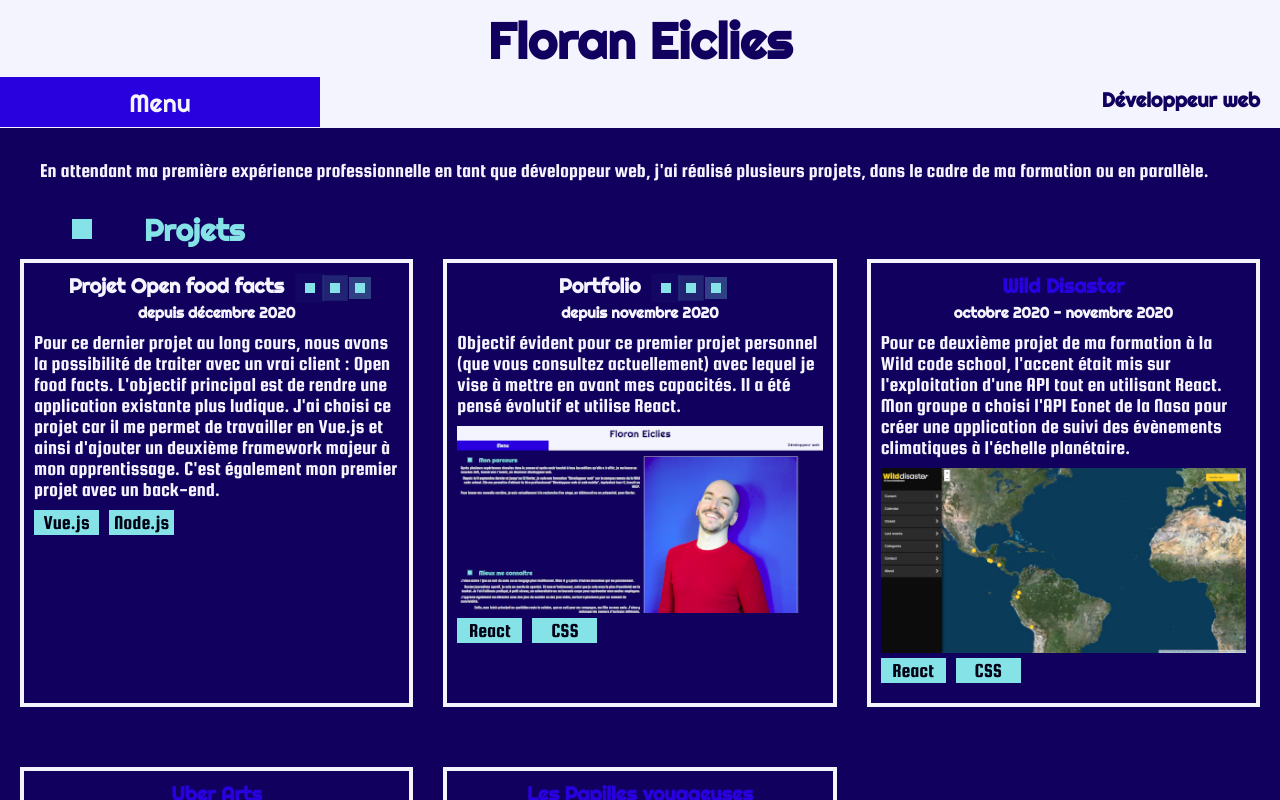
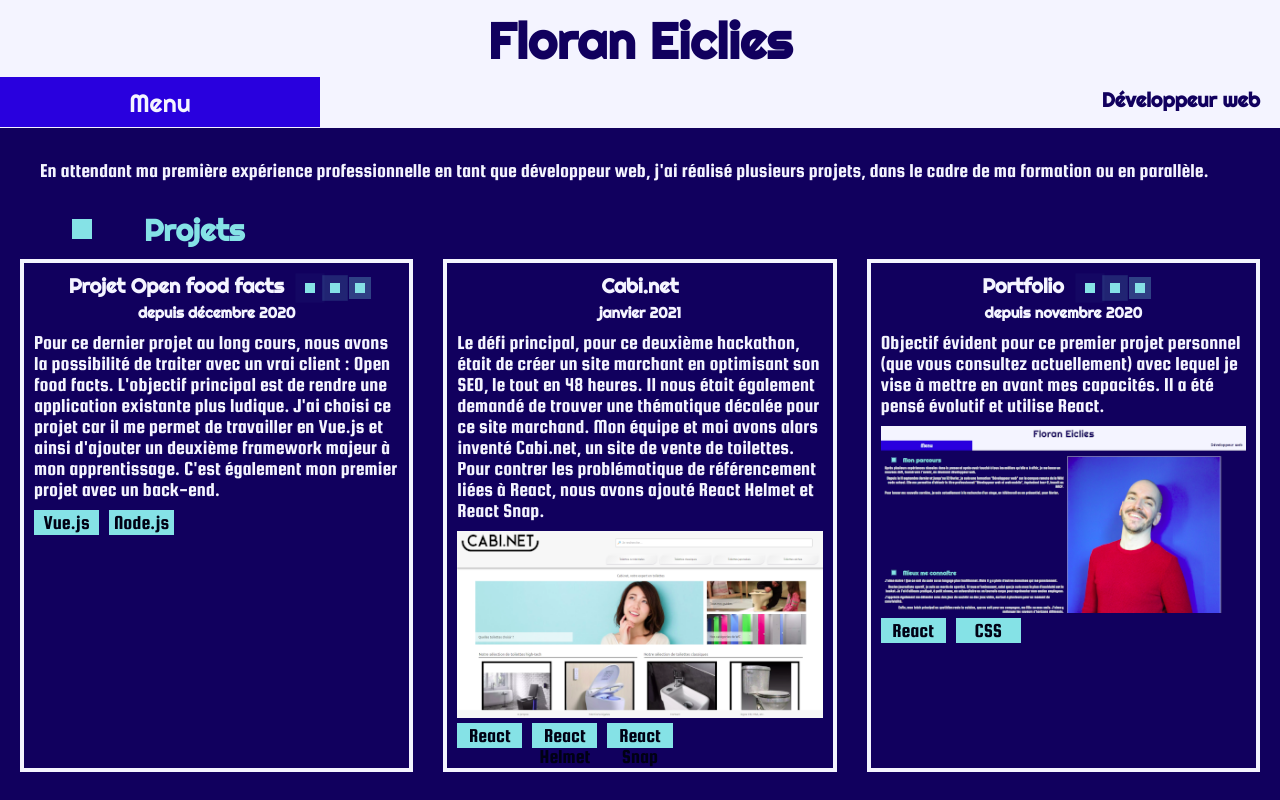
Before and after one commit to e-floran/onlinecv, a React (Create React App) app: page /experience in a window 1280 px wide. Shown: the top 800 px of the page. Built offline with nearby package versions, Linux system fonts and the light colour scheme.

Commit message:
updated skills, added hackathon n2

```diff
--- /dev/null
+++ b/src/components/Experience/Cabinet.jsx
@@ -0,0 +1,17 @@
+function Cabinet(){
+    return(
+        <article className="project">
+            <h5 className="projectTitle">Cabi.net</h5>
+            <h6 className="projectDate">janvier 2021</h6>
+            <p>Le défi principal, pour ce deuxième hackathon, était de créer un site marchant en optimisant son SEO, le tout en 48 heures. Il nous était également demandé de trouver une thématique décalée pour ce site marchand. Mon équipe et moi avons alors inventé Cabi.net, un site de vente de toilettes. Pour contrer les problématique de référencement liées à React, nous avons ajouté React Helmet et React Snap.</p>
+            <a href="https://cabinet-hackathon.netlify.app/"><img className="projectImage" src="/files/cabinet.png" alt="Cabi.net"></img></a>
+            <div className="technoContainer">
+                <p className="techno">React</p>
+                <p className="techno">React Helmet</p>
+                <p className="techno">React Snap</p>
+            </div>
+        </article>
+    )
+};
+
+export default Cabinet;
--- a/src/components/Experience/Projects.jsx
+++ b/src/components/Experience/Projects.jsx
@@ -3,6 +3,7 @@ import Portfolio from "./Portfolio";
 import OFF from "./OFF";
 import UberArts from "./UberArts";
 import Papilles from "./Papilles";
+import Cabinet from "./Cabinet";
 
 function Projects(){
     return(
@@ -15,6 +16,7 @@ function Projects(){
             </article>
             <div className="projectsContainer">
                 <OFF />
+                <Cabinet />
                 <Portfolio />
                 <WildDisaster />
                 <UberArts />
--- a/src/components/skills/Frameworks.jsx
+++ b/src/components/skills/Frameworks.jsx
@@ -8,11 +8,15 @@ function Frameworks(){
         },
         {
             name:"Vue",
-            level:4,
+            level:5,
+        },
+        {
+            name:"Node.js",
+            level:3,
         },
         {
             name:"Express",
-            level:3,
+            level:4,
         },
         {
             name:"Bootstrap",
--- a/src/components/skills/Langages.jsx
+++ b/src/components/skills/Langages.jsx
@@ -13,10 +13,6 @@ function Langages(){
         {
             name:"JavaScript",
             level:6,
-        },
-        {
-            name:"Node.js",
-            level:3,
         },
         {
             name:"TypeScript",
```
Also changed, not shown: public/files/cabinet.png (added).
